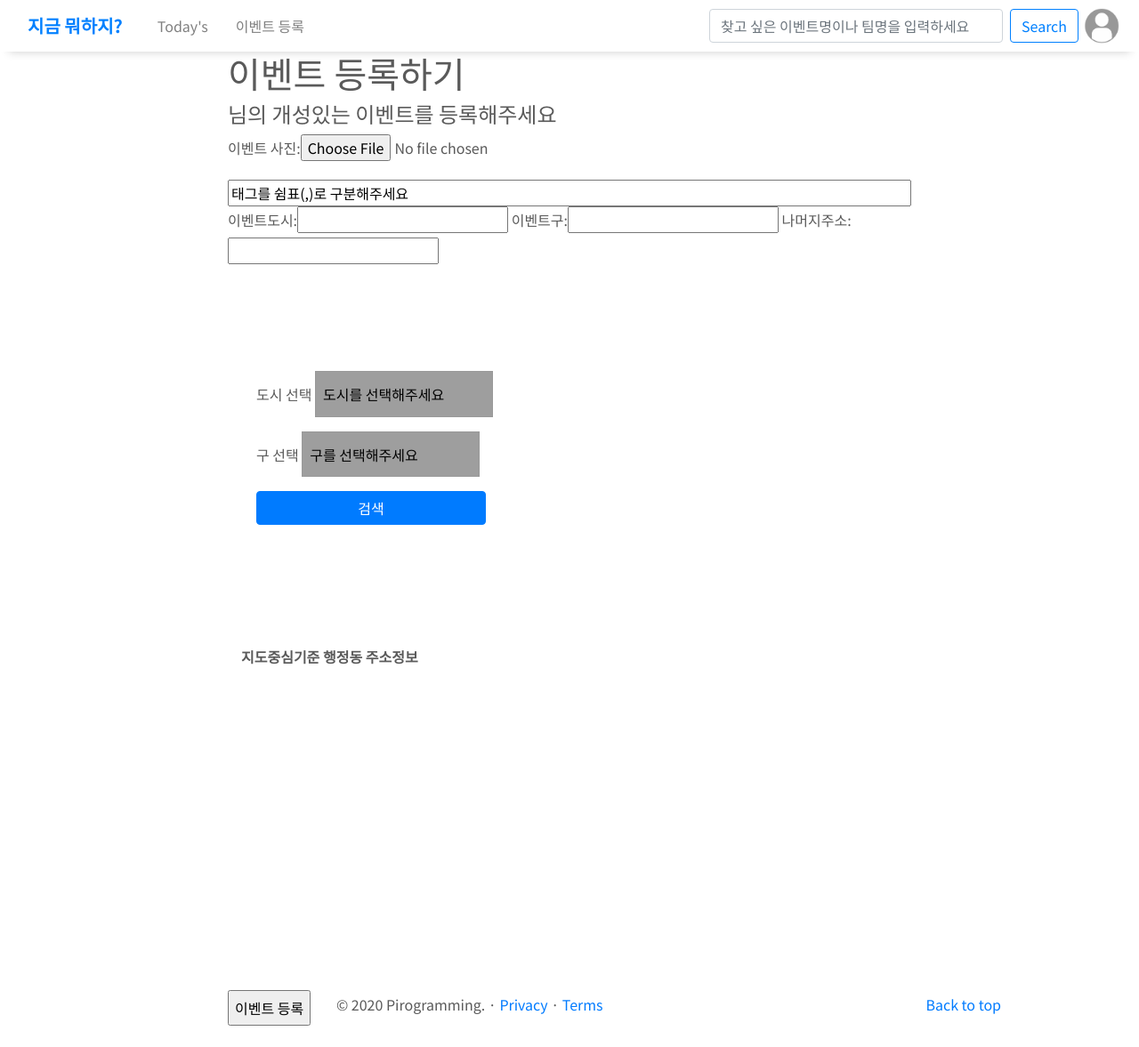
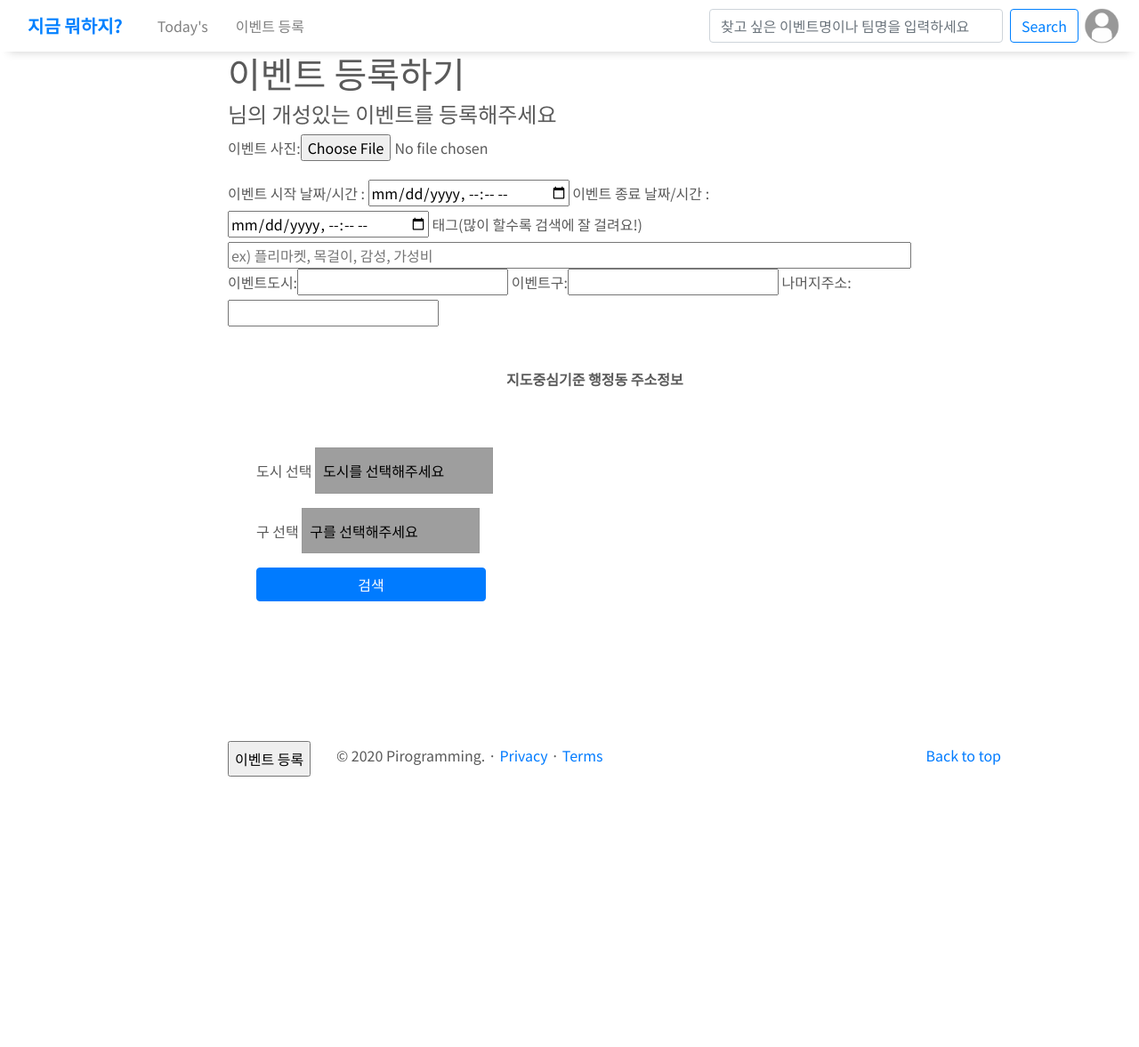
Before and after one commit to pirogramming/HelloEvent, a Django app: template event/templates/event/event_register.html in a window 1280 px wide. Shown: the whole page at 89% size. After the commit the page ends 873 px from the top, so only its background shows below. Run offline with Django 3.2, Linux system fonts and the light colour scheme; the template is opened without the code that fills it: values that come from a table or form of the project are taken from there, others are empty; the visitor is signed in with stand-in values (Sample User, id 1); some libraries are stand-ins or nearby versions; grey boxes are pictures that could not be loaded.

Commit message:
이벤트 시작, 끝 날짜 시간 등록 완료

```diff
--- a/event/forms.py
+++ b/event/forms.py
@@ -1,30 +1,50 @@
 from django import forms
 
 from event.models import Event, EventImage, Tag
+from event.widgets import DatePickerWidget
 
+
+class DateTimeInput(forms.DateTimeInput):
+    input_type = 'DateTime'
 
 class EventForm(forms.ModelForm):
     class Meta:
         model = Event
-        fields = ('event_name', 'genre', 'desc')
+        fields = ('event_name', 'genre', 'desc',)
+        exclude = ('start_date_time', 'end_date_time',)
         widgets = {
             'event_name': forms.TextInput(
-                attrs={'class': 'form-control', 'style': 'width:80%', 'style': 'margin:0 auto',
+                attrs={'class': 'form-control', 'style': 'width:100%; margin:0 auto',
                        'placeholder': '이벤트 이름을 입력하세요'}
             ),
             'genre':forms.Select(
-                attrs={'class':'form-control'}
+                attrs={'class':'form-control', 'style': 'width:30%;',}
             ),
             'desc': forms.Textarea(
                 attrs={'class': 'form-control', 'placeholder': '이벤트에 대한 소개를 적어주세요'}
-            )
+            ),
+            # 'start_date': forms.SelectDateWidget(
+            #     attrs={'class':'form-control', 'style':'width:10%; display:inline-block;'}
+            # ),
+            # 'end_date': forms.SelectDateWidget(
+            #     attrs={'class':'form-control', 'style':'width:10%; display:inline-block;'}
+            # ),
+            # 'start_time':forms.TimeInput(),
+            # 'end_time':forms.TimeInput(),
 
         }
         labels = {
             'event_name': '이벤트명',
             'genre': '이벤트 종류',
             'desc': '이벤트 소개',
-
+            'start_date' : '이벤트 시작 날짜',
+            'end_date': '이벤트 종료 날짜',
+            'start_time' : '시작 시간',
+            'end_time' : '종료 시간',
+        }
+        required = {
+            'event_name':True,
+            'genre':True,
         }
 
 class ImageForm(forms.ModelForm):
--- a/event/models.py
+++ b/event/models.py
@@ -10,7 +10,10 @@
     creator = models.ForeignKey(Creator, on_delete=models.CASCADE,default=None)
     event_name = models.CharField(max_length=200, blank=False)
     desc = models.TextField(blank=True)
-    #time = models.DateTimeField(blank=True)
+
+    start_date_time = models.DateTimeField(auto_now=False, blank=False)
+    end_date_time = models.DateTimeField(auto_now=False, blank=False)
+
 
     GENRE_LIST = (
         ('Busking', '버스킹'),
--- a/event/templates/event/event_register.html
+++ b/event/templates/event/event_register.html
@@ -23,12 +23,17 @@
         <form id="event_form" action="" method="post" enctype="multipart/form-data">
             {% csrf_token %}
                 {{ form|linebreaks }}
+                {{ formset.management_form }}
+                <label for="sdt">이벤트 시작 날짜/시간 : </label>
+                <input id="sdt" type="datetime-local" name="start_date_time"/>
+                <label for="edt">이벤트 종료 날짜/시간 : </label>
+                <input id="edt" type="datetime-local" name="end_date_time"/>
 
-            {{ formset.management_form }}
                 {% for imageform in formset %}
                     {{ imageform|linebreaks }}
                 {% endfor %}
-            <input id="tag_input" name="tag" type="text" size=100 value="태그를 쉼표(,)로 구분해주세요">
+            <label for="tag_input">태그(많이 할수록 검색에 잘 걸려요!)</label>
+            <input id="tag_input" name="tag" type="text" size=100 placeholder="ex) 플리마켓, 목걸이, 감성, 가성비">
             <br>
             <div class="location_form_section">
                 {{ location }}
@@ -58,15 +63,7 @@
                             <option>구를 선택해주세요</option>
                         </select>
                     </div>
-            <button
-                type="button"
-                class="btn btn-primary search_btn"
-                style="width: 97%; margin-top: 1rem;"
-                onclick="map_reset(this)"
-            >
-                검색
-            </button>
-        </div>
+                    <button type="button" class="btn btn-primary search_btn" style="width: 97%; margin-top: 1rem;" onclick="map_reset(this)">검색</button>
                 </div>
                 <div class="map_wrap" style="position: relative; width: 50%; height: 350px;margin-bottom:2rem">
                     <div id="map" style="width: 100%; height: 350px;"></div>
@@ -83,14 +80,13 @@
                             padding: 5px;
                             "
                         >
-            <span class="title" style="font-weight: bold; display: block;"
-             >지도중심기준 행정동 주소정보</span>
+                            <span class="title" style="font-weight: bold; display: block;">지도중심기준 행정동 주소정보</span>
                             <span
                                 id="centerAddr"
                                 style="display: block; margin-top: 2px; font-weight: normal;"></span>
                         </div>
                 </div>
-
+            </div>
             <input id="enroll_btn" type="submit" value="이벤트 등록">
         </form>
     </div>
```
Also changed, not shown: event/views.py (+9 -7 lines), event/widgets.py (added, +16 -0 lines). Lines whose indentation alone changed are shown as unchanged.
